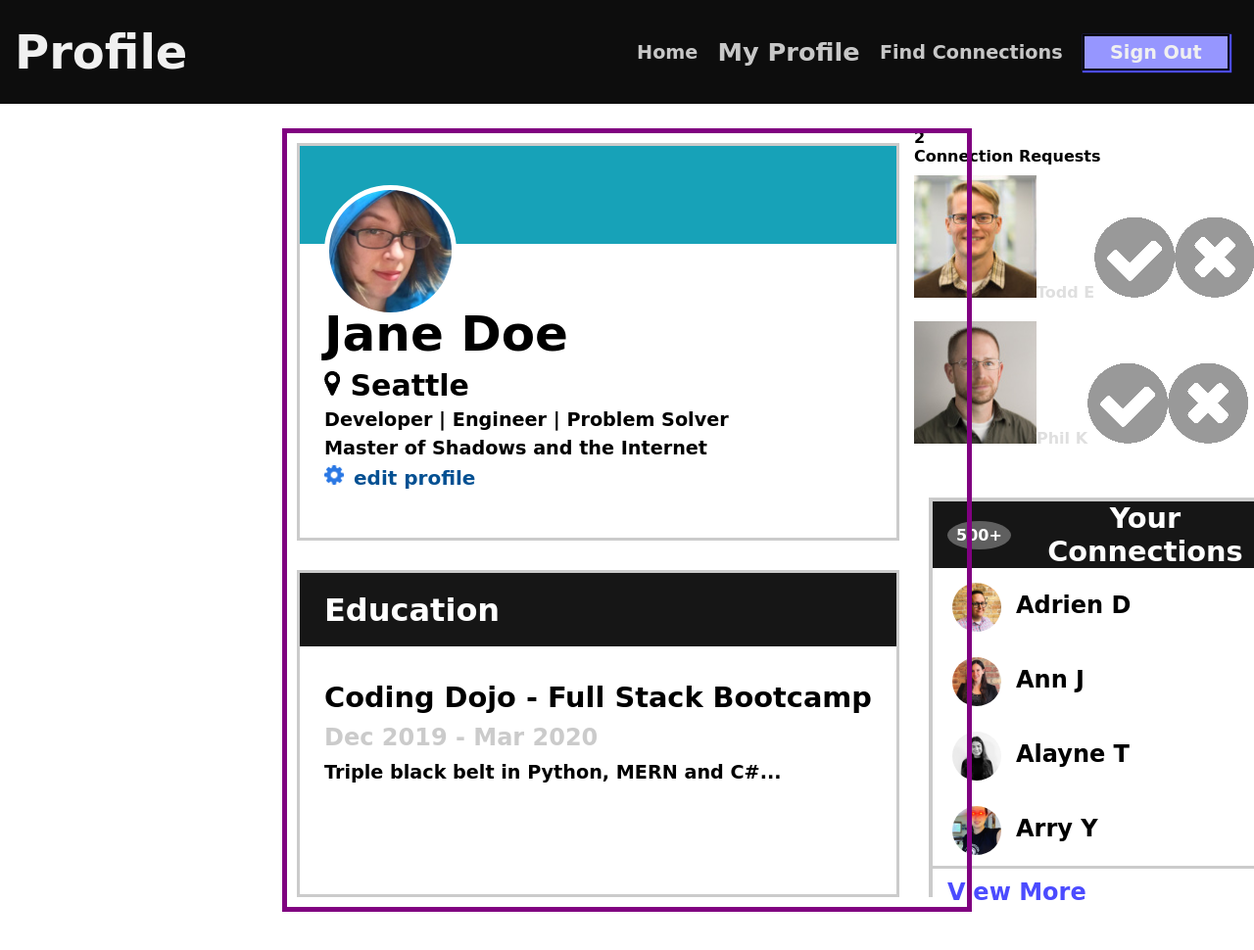
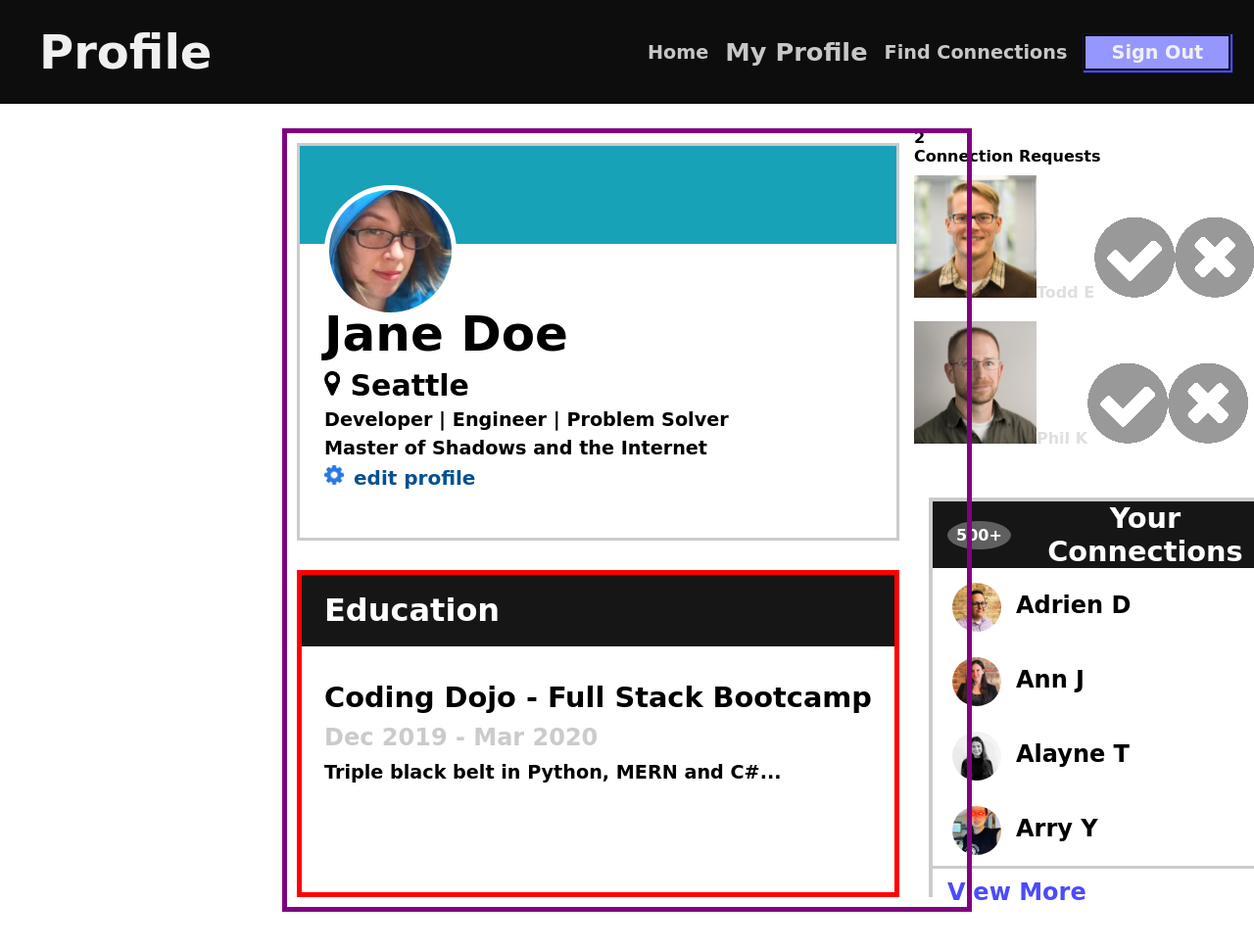
Before and after one commit to code-Brian/Denmark_Brian_ProfilePage, a plain HTML site: page index.html in a window 1280 px wide. Shown: the top 970 px of the page at 98% size. Drawn offline with Linux system fonts and the light colour scheme.

Commit message:
Updated styling on education card further

```diff
--- a/style.css
+++ b/style.css
@@ -59,6 +59,7 @@ a:hover {
 }
 
 .nav {
+    position: sticky;
     top: 0;
     display: flex;
     justify-content: space-between;
@@ -66,13 +67,13 @@ a:hover {
     background-color: rgba(0, 0, 0, .95);
     margin-bottom: 25px;
     padding: 15px;
-    position: sticky;
 }
 .nav-title {
     flex: 1;
     color: rgb(240, 240, 240, 1);
     font-size: 3rem;
     font-weight: bolder;
+    margin-left: 25px;
 }
 .nav-links {
     display: flex;
@@ -177,6 +178,8 @@ a:hover {
     flex: 3;
     border: solid 3px #cbcbcb;
     margin: 15px;
+    outline: 5px solid red;
+    outline-offset: -5px;
 }
 
 .user-education-header {
```
